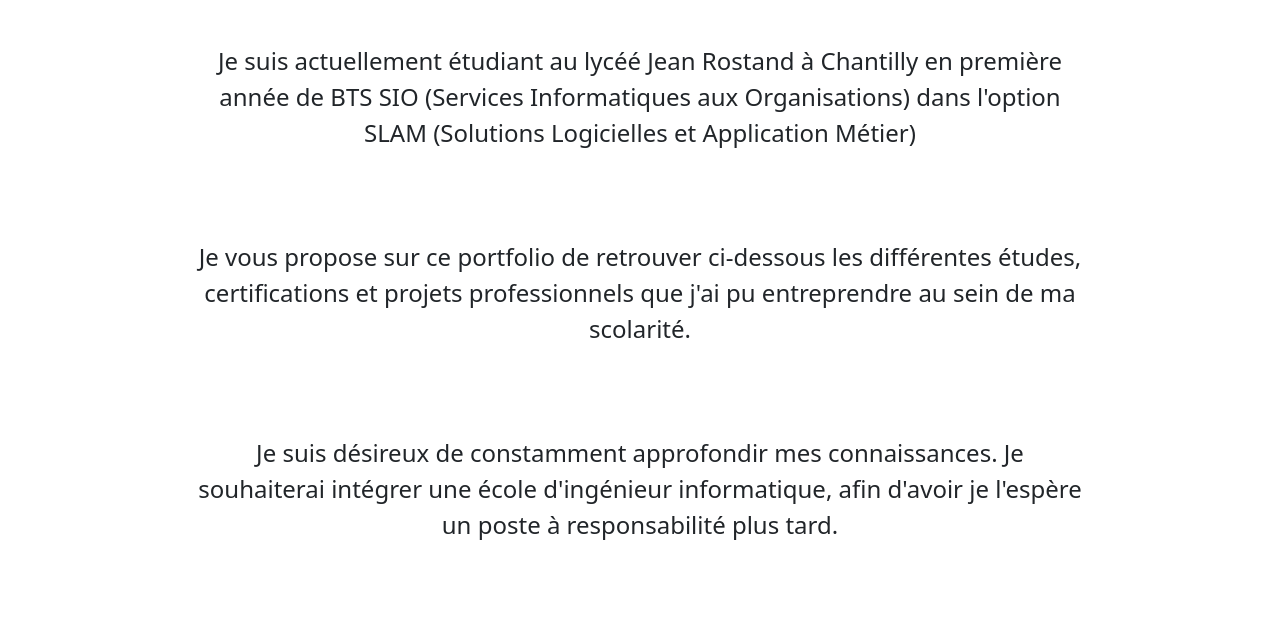
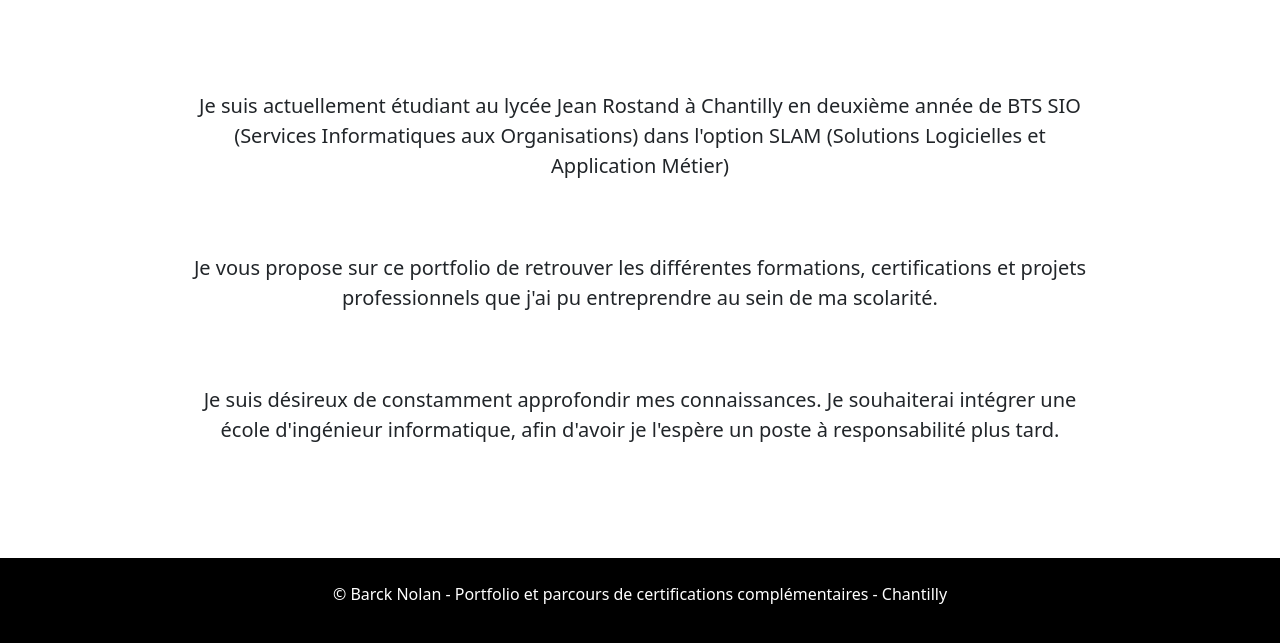
Before and after one commit to BarckN/Portfolio, a plain HTML site: page index.html in a window 1280 px wide. Shown: the part 157-800 px from the top of the page. Drawn offline with Linux system fonts and the light colour scheme.

Commit message:
update footer

```diff
--- a/css/style.css
+++ b/css/style.css
@@ -33,13 +33,17 @@ ul{
 }
 
 .footerProjets{
-    margin-top: 8.75%;
-
+    margin-top: 2.88rem;
+    background-color: black!important ;
+    padding-top: 1.5rem;
+    padding-bottom: 1.5rem;
 }
 
 .footerIndex{
-    margin-top: 8.75%;
+    margin-top: 3.05rem;
     background-color: black!important ;
+    padding-top: 1.5rem;
+    padding-bottom: 1.5rem;
 }
 details{
     border-style: solid;
@@ -49,7 +53,7 @@ details{
 }
 
 details > summary {
-    list-style: none;
+    /* list-style: none; */
     background-color: rgba(231, 228, 228, 0.527);
     border-style: solid;
     border-radius: 5px;
--- a/index.html
+++ b/index.html
@@ -40,27 +40,25 @@
     </nav>
     <main class="justify-content-center text-center mt-5">
         <h1>Bienvenue sur mon portfolio</h1>
-        <p class="mt-5 text-wrap fs-4" style="padding-left: 15%; padding-right: 15%;">Je suis actuellement étudiant au
-            lycéé Jean
+        <p class="mt-5 text-wrap fs-5 pt-5" style="padding-left: 15%; padding-right: 15%;">Je suis actuellement étudiant au
+            lycée Jean
             Rostand à
             Chantilly
-            en première année de BTS SIO
+            en deuxième année de BTS SIO
             (Services Informatiques aux Organisations) dans l'option SLAM (Solutions Logicielles et Application Métier)
         </p>
-        <br>
-        <p class="mt-5 text-wrap fs-4" style="padding-left: 15%; padding-right: 15%;">
-            Je vous propose sur ce portfolio de retrouver ci-dessous les différentes études, certifications et projets
+        <p class="mt-5 text-wrap fs-5 pt-4" style="padding-left: 15%; padding-right: 15%;">
+            Je vous propose sur ce portfolio de retrouver les différentes formations, certifications et projets
             professionnels que j'ai pu entreprendre au sein de ma scolarité.
         </p>
-        <br>
-        <p class="mt-5 text-wrap fs-4" style="padding-left: 15%; padding-right: 15%;">
+        <p class="mt-5 text-wrap fs-5 pt-4" style="padding-left: 15%; padding-right: 15%;">
             Je suis désireux de constamment approfondir mes connaissances. Je souhaiterai intégrer une école d'ingénieur informatique, afin d'avoir je l'espère un poste à responsabilité plus tard.
         </p>
     </main>
     <br>
     <br>
     <script src="bootstrap/js/bootstrap.min.js"></script>
-    <footer class="footerIndex bg-dark text-center py-5 align-middle">
+    <footer class="footerIndex bg-dark text-center align-middle">
         <p>© Barck Nolan - Portfolio et parcours de certifications complémentaires - Chantilly</p>
     </footer>
 </body>
```
Also changed, not shown: parcours.html (+3 -12 lines), projets.html (+2 -2 lines).
